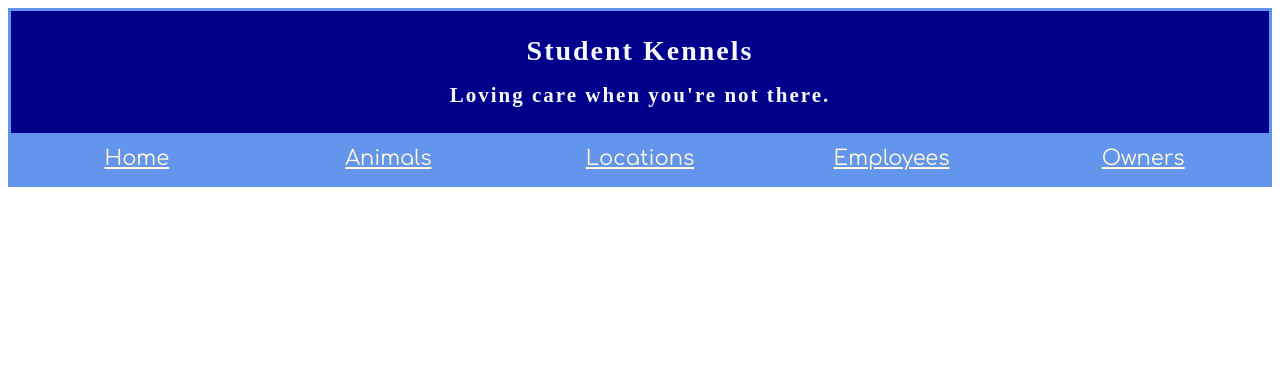
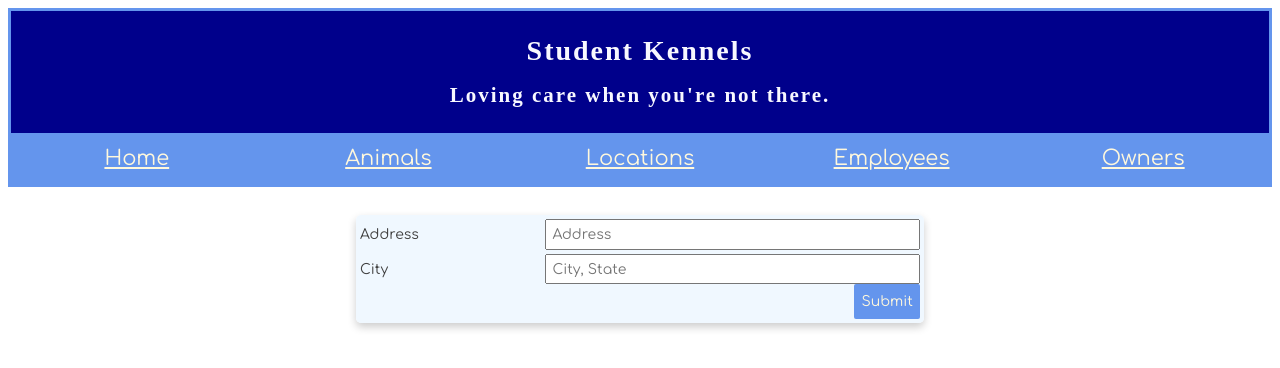
Before and after one commit to Josh-Webb/kennelRefresher, a React (Create React App) app: page /locations/new in a window 1280 px wide. Shown: the top 368 px of the page. Built offline with nearby package versions, Linux system fonts and the light colour scheme; a web font is replaced by a local one.

Commit message:
locations with update

```diff
--- a/src/components/ApplicationViews.js
+++ b/src/components/ApplicationViews.js
@@ -9,6 +9,7 @@
 import AnimalDetail from './animal/AnimalDetail'
 import LocationDetail from './location/LocationDetail'
 import AnimalForm from './animal/AnimalForm'
+import LocationForm from './location/LocationForm'
 
 
 class ApplicationViews extends Component {
@@ -41,10 +42,13 @@
         */}
 
         <Route exact path="/locations" render={(props) => {
-          return <LocationList />
+          return <LocationList {...props}/>
         }} />
         <Route path="/locations/:locationId(\d+)" render={(props) => {
           return <LocationDetail locationId={parseInt(props.match.params.locationId)} {...props}/>
+        }} />
+        <Route path="/locations/new" render={(props) => {
+          return <LocationForm {...props} />
         }} />
         <Route path="/employees" render={(props) => {
           return <EmployeeList />
--- /dev/null
+++ b/src/components/location/LocationForm.css
@@ -0,0 +1,60 @@
+fieldset {
+    max-width: 40em;
+    padding: 4px;
+    margin: 2em auto;
+    border: 0 none;
+    box-shadow: 0 4px 8px 0 rgba(0,0,0,0.2);
+    border-radius: 5px;
+    background: aliceblue;
+}
+
+fieldset input, fieldset button{
+    box-sizing: border-box;
+    padding: .2em .4em;
+    margin: .2em 0;
+    outline: none;
+    box-shadow: none;
+}
+
+fieldset button {
+    max-width: 9em;
+    padding: .5em;
+    margin: .3em auto;
+    background-color: cornflowerblue;
+    border: none;
+    color: cornsilk;
+    text-align: center;
+    text-decoration: none;
+    display: inline-block;
+    font-size: 14px;
+    border-radius: 2px;
+    width: 100%;
+    cursor: pointer;
+}
+
+fieldset label {
+    box-sizing: border-box;
+    user-select: none;
+    cursor: pointer;
+}
+fieldset input:focus + label {
+    color: #933;
+}
+
+fieldset .formgrid {
+    display: grid;
+    grid-template-columns: 1fr 1em 2fr;
+    grid-gap: .3em .6em;
+    grid-auto-flow: dense;
+    align-items: center;
+}
+
+fieldset input, fieldset button {
+    grid-column: 2 /4;
+    width: auto;
+    margin: 0
+}
+
+fieldset .alignRight {
+    text-align: right;
+}
--- /dev/null
+++ b/src/components/location/LocationForm.js
@@ -0,0 +1,71 @@
+import React, { Component } from 'react';
+import LocationManager from '../../modules/LocationManager';
+import './LocationForm.css'
+
+class LocationForm extends Component {
+    state = {
+        address: "",
+        city: "",
+        loadingStatus: false,
+    };
+
+    handleFieldChange = evt => {
+        const stateToChange = {};
+        stateToChange[evt.target.id] = evt.target.value;
+        this.setState(stateToChange);
+    };
+
+    constructNewLocation = evt => {
+        evt.preventDefault();
+        if (this.state.address === "" || this.state.city === "") {
+            window.alert("Please input a location address and city")
+        } else {
+            this.setState({ loadingStatus: true });
+            const location = {
+                address: this.state.address,
+                city: this.state.city,
+            };
+
+            LocationManager.post(location)
+            .then(() => this.props.history.push("/locations"));
+        }
+    };
+
+    render(){
+        return(
+            <>
+            <form>
+                <fieldset>
+                    <div className="formgrid">
+                        <input
+                        type="text"
+                        required
+                        onChange={this.handleFieldChange}
+                        id="address"
+                        placeholder="Address"
+                        />
+                        <label htmlFor="address">Address</label>
+                        <input
+                        type="text"
+                        required
+                        onChange={this.handleFieldChange}
+                        id="city"
+                        placeholder="City, State"
+                        />
+                        <label htmlFor="city">City</label>
+                    </div>
+                    <div className="alignRight">
+                        <button
+                        type="button"
+                        disabled={this.state.loadingStatus}
+                        onClick={this.constructNewLocation}
+                        >Submit</button>
+                    </div>
+                </fieldset>
+            </form>
+            </>
+        )
+    }
+}
+
+export default LocationForm
--- a/src/components/location/LocationList.js
+++ b/src/components/location/LocationList.js
@@ -23,6 +23,14 @@
 
         return(
             <div className="container-cards">
+                <section className="section-content">
+                    <button type="button"
+                        className="btn"
+                        onClick={() => {this.props.history.push("/locations/new")}}>
+                            New Location
+
+                    </button>
+                </section>
                 {this.state.locations.map(location => <LocationCard key={location.id} location={location} deleteLocation={this.deleteLocation}/>)}
             </div>
         )
--- a/src/modules/LocationManager.js
+++ b/src/modules/LocationManager.js
@@ -12,5 +12,14 @@
         method: "DELETE"
     })
     .then(result => result.json())
+  },
+  post(newLocation) {
+    return fetch(`${remoteURL}/locations`, {
+      method: "POST",
+      headers: {
+        "Content-Type": "application/json"
+      },
+      body: JSON.stringify(newLocation)
+    }).then(data => data.json())
+  }
 }
-}
```
